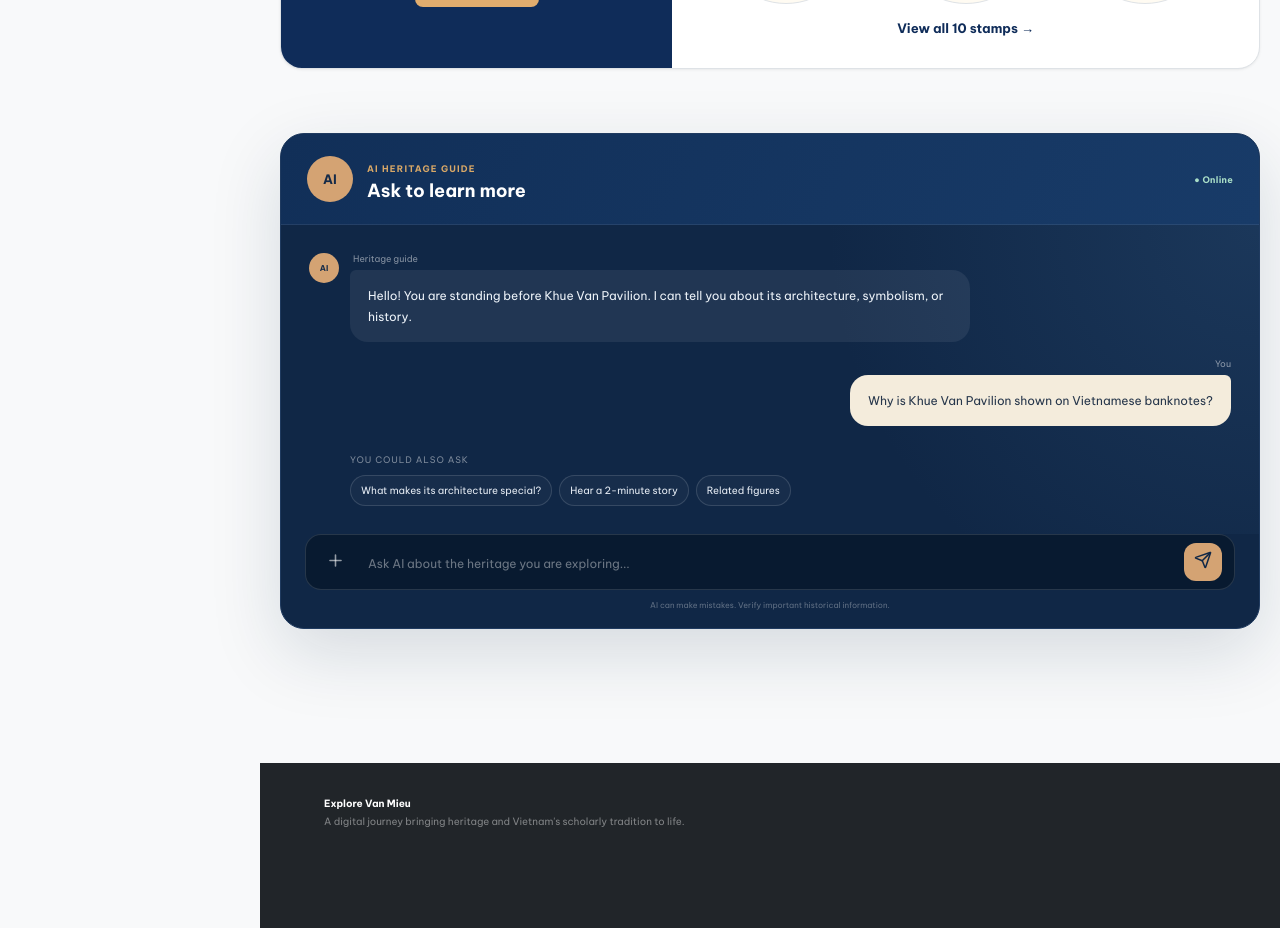
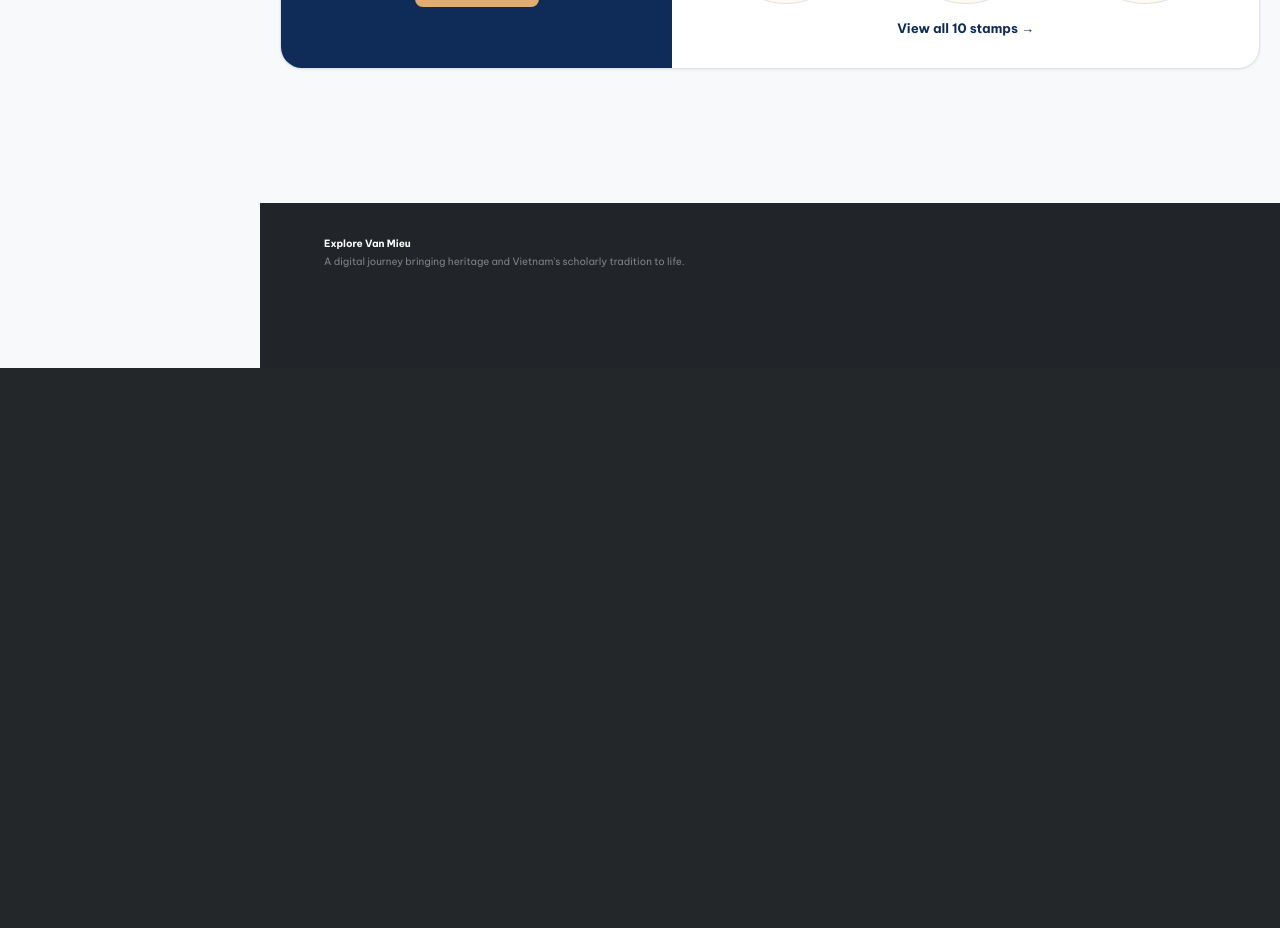
Before and after one commit to NMH1203/Explore-VanMieu, a React (Vite) app in the folder frontend/: page /Explore in a window 1280 px wide. Shown: the part 4260-5188 px from the top of the page. After the commit the page ends 4628 px from the top, so only its background shows below. Built offline with nearby package versions, Linux system fonts and the light colour scheme; no server answers.

Commit message:
Deleted unused chat box in HomePage

```diff
--- a/frontend/src/locales/en.json
+++ b/frontend/src/locales/en.json
@@ -82,23 +82,6 @@
       "figures": "Historical figures and sages",
       "viewFigures": "See all figures →",
       "unlockStory": "The story will appear once this site is unlocked."
-    },
-    "ai": {
-      "title": "Ask to learn more",
-      "online": "● Online",
-      "assistant": "Heritage guide",
-      "greeting": "Hello! You are standing before Khue Van Pavilion. I can tell you about its architecture, symbolism, or history.",
-      "sampleQuestion": "Why is Khue Van Pavilion shown on Vietnamese banknotes?",
-      "suggestions": "You could also ask",
-      "architecture": "What makes its architecture special?",
-      "shortStory": "Hear a 2-minute story",
-      "relatedFigures": "Related figures",
-      "inputLabel": "Ask AI a question",
-      "placeholder": "Ask AI about the heritage you are exploring...",
-      "send": "Send question",
-      "notice": "AI can make mistakes. Verify important historical information.",
-      "you": "You",
-      "add": "Add content"
     },
     "passport": {
       "eyebrow": "Digital Heritage Passport",
--- a/frontend/src/locales/vi.json
+++ b/frontend/src/locales/vi.json
@@ -82,23 +82,6 @@
       "figures": "Danh nhân và bậc hiền triết",
       "viewFigures": "Xem thêm tất cả danh nhân →",
       "unlockStory": "Nội dung câu chuyện sẽ hiển thị sau khi công trình được mở khóa."
-    },
-    "ai": {
-      "title": "Hỏi để hiểu sâu hơn",
-      "online": "● Đang trực tuyến",
-      "assistant": "Trợ lý di sản",
-      "greeting": "Xin chào! Bạn đang đứng trước Khuê Văn Các. Tôi có thể kể về kiến trúc, ý nghĩa biểu tượng hoặc lịch sử của công trình này.",
-      "sampleQuestion": "Vì sao hình ảnh Khuê Văn Các được in trên tiền Việt Nam?",
-      "suggestions": "Bạn có thể hỏi tiếp",
-      "architecture": "Kiến trúc có gì đặc biệt?",
-      "shortStory": "Nghe câu chuyện 2 phút",
-      "relatedFigures": "Nhân vật liên quan",
-      "inputLabel": "Câu hỏi dành cho AI",
-      "placeholder": "Hỏi AI về di sản bạn đang khám phá...",
-      "send": "Gửi câu hỏi",
-      "notice": "AI có thể mắc lỗi. Hãy kiểm chứng những thông tin lịch sử quan trọng.",
-      "you": "Bạn",
-      "add": "Thêm nội dung"
     },
     "passport": {
       "eyebrow": "Hộ chiếu Di sản số",
--- a/frontend/src/pages/home/HomePage.jsx
+++ b/frontend/src/pages/home/HomePage.jsx
@@ -424,58 +424,6 @@ function HomePage({ userId, unlockedLocations }) {
           </div>
         </section>
 
-        <section className="section">
-          <div className="ai-guide ai-guide-home" aria-label={t("home.ai.title")}>
-            <header className="ai-guide-header">
-              <div className="ai-avatar">AI</div>
-              <div>
-                <span>AI Heritage Guide</span>
-                <h2>{t("home.ai.title")}</h2>
-              </div>
-              <span className="ai-status">{t("home.ai.online")}</span>
-            </header>
-            <div className="ai-chat-body">
-              <div className="ai-message">
-                <div className="mini-avatar">AI</div>
-                <div>
-                  <span className="message-label">{t("home.ai.assistant")}</span>
-                  <div className="bubble ai">
-                    {t("home.ai.greeting")}
-                  </div>
-                </div>
-              </div>
-              <div className="ai-message user-message">
-                <div>
-                  <span className="message-label">{t("home.ai.you")}</span>
-                  <div className="bubble user">
-                    {t("home.ai.sampleQuestion")}
-                  </div>
-                </div>
-              </div>
-              <p className="suggestion-label">{t("home.ai.suggestions")}</p>
-              <div className="question-row">
-                <button className="chip">{t("home.ai.architecture")}</button>
-                <button className="chip">{t("home.ai.shortStory")}</button>
-                <button className="chip">{t("home.ai.relatedFigures")}</button>
-              </div>
-            </div>
-            <div className="ai-composer">
-              <button className="composer-tool" aria-label={t("home.ai.add")}>
-                <Plus size={19} aria-hidden="true" />
-              </button>
-              <label>
-                <span className="sr-only">{t("home.ai.inputLabel")}</span>
-                <input name="ai-message sample" type="text" placeholder={t("home.ai.placeholder")} />
-              </label>
-              <button className="send-button" aria-label={t("home.ai.send")}>
-                <Send size={18} aria-hidden="true" />
-              </button>
-            </div>
-            <p className="ai-note">
-              {t("home.ai.notice")}
-            </p>
-          </div>
-        </section>
       </div>
       <footer className="footer">
         <strong>Explore Van Mieu</strong>{t("home.footer")}
```
